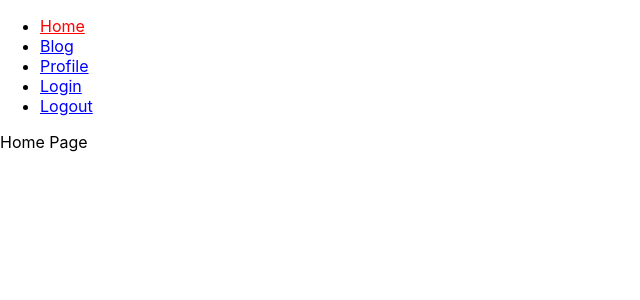
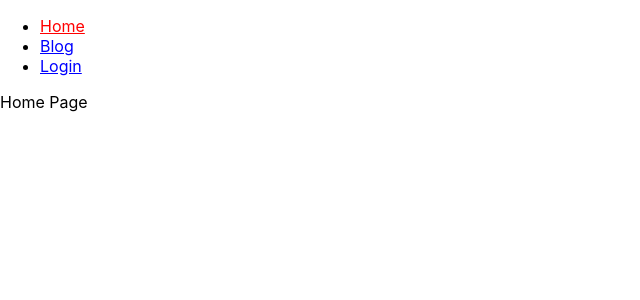
Before and after one commit to MarvinMenchu/curso-react-router-proyecto1, a React (Create React App) app: page / in a window 1280 px wide. Shown: the top 300 px of the page, without its empty margins (0-640 px from the left). Built offline with nearby package versions, Linux system fonts and the light colour scheme.

Commit message:
RUTAS PUBLICAS Y PRIVADAS

```diff
--- a/src/Menu.js
+++ b/src/Menu.js
@@ -1,11 +1,20 @@
 import React from "react"
-import { Link, NavLink } from "react-router-dom"
+import { NavLink } from "react-router-dom"
+import { useAuth } from "./auth"
 
 function Menu() {
+
+    const auth = useAuth()
+
+
     return (
         <nav>
             <ul>
-                {routes.map(route => (
+                {routes.map(route => {
+                    if (route.publicOnly && auth.user) return null
+                    if (route.private && !auth.user) return null
+                    return (
+                        (
                             <li key={route.id}>
                                 <NavLink
                                     to={route.to}
@@ -14,7 +23,9 @@ function Menu() {
                                     {route.text}
                                 </NavLink>
                             </li>
-                ))}
+                        )
+                    )
+                })}
                 {/* <li>
                     <Link to="/">Home</Link>
                 </li>
@@ -50,10 +61,10 @@ function Menu() {
 }
 
 const routes = []
-routes.push({id: 1, to: '/', text: 'Home'})
-routes.push({id: 2,to: '/blog', text: 'Blog'})
-routes.push({id: 3,to: '/profile', text: 'Profile'})
-routes.push({id: 4,to: '/login', text: 'Login'})
-routes.push({id: 5,to: '/logout', text: 'Logout'})
+routes.push({id: 1, to: '/', text: 'Home', private: false})
+routes.push({id: 2,to: '/blog', text: 'Blog', private: false})
+routes.push({id: 3,to: '/profile', text: 'Profile', private: true})
+routes.push({id: 4,to: '/login', text: 'Login', private: false, publicOnly: true})
+routes.push({id: 5,to: '/logout', text: 'Logout', private: true})
 
 export { Menu }
```
Lines whose indentation alone changed are shown as unchanged.
